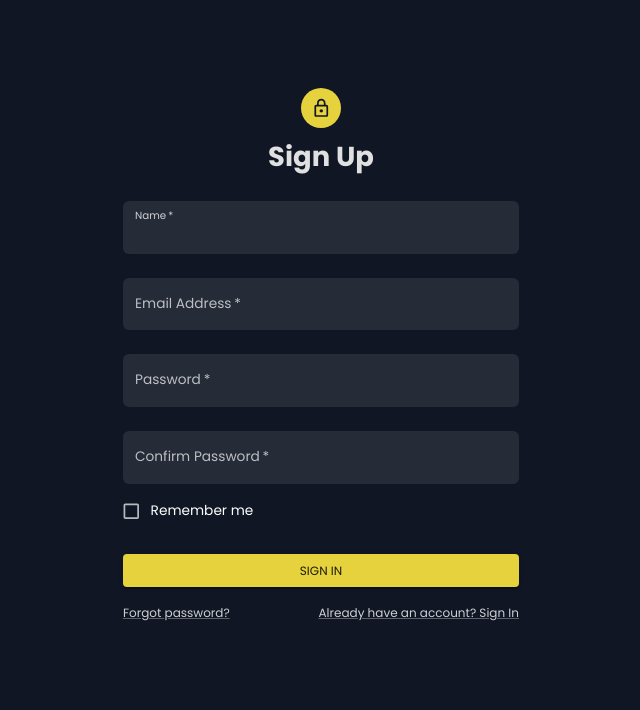
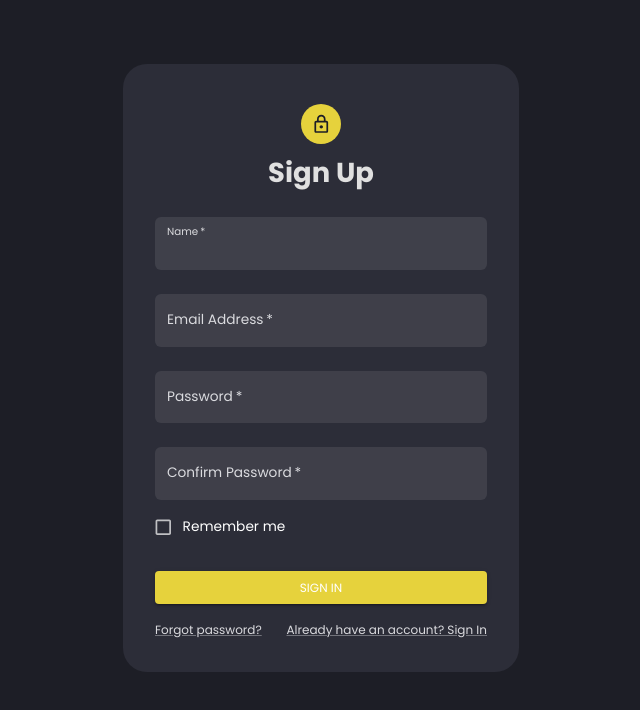
Before and after one commit to PaizCollin/beehive-webapp, a React (Create React App) app in the folder frontend/: page /register in a window 1280 px wide. Shown: the top 710 px of the page, without its empty margins (319-959 px from the left). Built offline with nearby package versions, Linux system fonts and the light colour scheme.

Commit message:
Adds transitions
Adds transitions between sign in and sign up pages

```diff
--- a/frontend/src/pages/Login.jsx
+++ b/frontend/src/pages/Login.jsx
@@ -18,10 +18,17 @@ import Typography from "@mui/material/Typography";
 import Container from "@mui/material/Container";
 import { useTheme, ThemeProvider } from "@mui/material/styles";
 import { tokens } from "../theme.js";
+import { Fade, Grow } from "@mui/material";
 
 const Login = () => {
   const theme = useTheme();
   const colors = tokens(theme.palette.mode);
+
+  const [trans, setTrans] = useState(true);
+
+  const handleTrans = () => {
+    setTrans((prev) => !prev);
+  };
 
   const [formData, setFormData] = useState({
     email: "",
@@ -74,6 +81,7 @@ const Login = () => {
   return (
     <>
       <ThemeProvider theme={theme}>
+        <Grow in={trans}>
           <Container component="main" maxWidth="xs">
             <CssBaseline />
             <Grid
@@ -88,11 +96,9 @@ const Login = () => {
                   display: "flex",
                   flexDirection: "column",
                   alignItems: "center",
-
-                // position: "absolute",
-                // left: "50%",
-                // top: "40%",
-                // transform: "translate(-50%, -50%)",
+                  bgcolor: "primary.dark",
+                  p: 4,
+                  borderRadius: `24px`,
                 }}
               >
                 <Avatar sx={{ m: 1, bgcolor: "secondary.main" }}>
@@ -119,6 +125,9 @@ const Login = () => {
                     autoFocus
                     onChange={onChange}
                     variant={"filled"}
+                    InputLabelProps={{
+                      style: { color: colors.primary[100] },
+                    }}
                   />
                   <TextField
                     margin="normal"
@@ -132,6 +141,9 @@ const Login = () => {
                     value={password}
                     onChange={onChange}
                     variant={"filled"}
+                    InputLabelProps={{
+                      style: { color: colors.primary[100] },
+                    }}
                   />
                   <FormControlLabel
                     control={<Checkbox value="remember" color="primary" />}
@@ -147,12 +159,22 @@ const Login = () => {
                   </Button>
                   <Grid container>
                     <Grid item xs>
-                    <Link href="#" variant="body2">
+                      <Link
+                        href="#"
+                        variant="body2"
+                        color={"primary.light"}
+                        onClick={handleTrans}
+                      >
                         Forgot password?
                       </Link>
                     </Grid>
                     <Grid item>
-                    <Link href="/register" variant="body2">
+                      <Link
+                        href="/register"
+                        variant="body2"
+                        color={"primary.light"}
+                        onClick={handleTrans}
+                      >
                         {"Don't have an account? Sign Up"}
                       </Link>
                     </Grid>
@@ -161,6 +183,7 @@ const Login = () => {
               </Box>
             </Grid>
           </Container>
+        </Grow>
       </ThemeProvider>
     </>
   );
--- a/frontend/src/pages/Register.jsx
+++ b/frontend/src/pages/Register.jsx
@@ -19,11 +19,18 @@ import { useTheme, ThemeProvider } from "@mui/material/styles";
 import { tokens } from "../theme.js";
 import { ToastContainer, toast } from "react-toastify";
 import "react-toastify/dist/ReactToastify.css";
+import { Fade, Grow } from "@mui/material";
 
 const Register = () => {
   // mui themes
   const theme = useTheme();
   const colors = tokens(theme.palette.mode);
+
+  const [trans, setTrans] = useState(true);
+
+  const handleTrans = () => {
+    setTrans((prev) => !prev);
+  };
 
   // form data state
   const [formData, setFormData] = useState({
@@ -53,6 +60,7 @@ const Register = () => {
     }
 
     if (isSuccess || user) {
+      handleTrans();
       navigate("/");
     }
 
@@ -94,6 +102,7 @@ const Register = () => {
   return (
     <>
       <ThemeProvider theme={theme}>
+        <Grow in={trans}>
           <Container component="main" maxWidth="xs">
             <CssBaseline />
             <Grid
@@ -109,6 +118,9 @@ const Register = () => {
                   display: "flex",
                   flexDirection: "column",
                   alignItems: "center",
+                  bgcolor: "primary.dark",
+                  p: 4,
+                  borderRadius: `24px`,
                 }}
               >
                 <Avatar sx={{ m: 1, bgcolor: "secondary.main" }}>
@@ -136,6 +148,9 @@ const Register = () => {
                     onChange={onChange}
                     autoFocus
                     variant={"filled"}
+                    InputLabelProps={{
+                      style: { color: colors.primary[100] },
+                    }}
                   />
                   <TextField
                     margin="normal"
@@ -148,6 +163,9 @@ const Register = () => {
                     value={email}
                     onChange={onChange}
                     variant={"filled"}
+                    InputLabelProps={{
+                      style: { color: colors.primary[100] },
+                    }}
                   />
                   <TextField
                     margin="normal"
@@ -161,6 +179,9 @@ const Register = () => {
                     value={password}
                     onChange={onChange}
                     variant={"filled"}
+                    InputLabelProps={{
+                      style: { color: colors.primary[100] },
+                    }}
                   />
                   <TextField
                     margin="normal"
@@ -174,6 +195,9 @@ const Register = () => {
                     value={password2}
                     onChange={onChange}
                     variant={"filled"}
+                    InputLabelProps={{
+                      style: { color: colors.primary[100] },
+                    }}
                   />
                   <FormControlLabel
                     control={<Checkbox value="remember" color="primary" />}
@@ -189,12 +213,22 @@ const Register = () => {
                   </Button>
                   <Grid container>
                     <Grid item xs>
-                    <Link href="#" variant="body2">
+                      <Link
+                        href="#"
+                        variant="body2"
+                        color={"primary.light"}
+                        onClick={handleTrans}
+                      >
                         Forgot password?
                       </Link>
                     </Grid>
                     <Grid item>
-                    <Link href="/login" variant="body2">
+                      <Link
+                        href="/login"
+                        variant="body2"
+                        color={"primary.light"}
+                        onClick={handleTrans}
+                      >
                         {"Already have an account? Sign In"}
                       </Link>
                     </Grid>
@@ -203,6 +237,7 @@ const Register = () => {
               </Box>
             </Grid>
           </Container>
+        </Grow>
       </ThemeProvider>
     </>
   );
--- a/frontend/src/theme.js
+++ b/frontend/src/theme.js
@@ -5,6 +5,17 @@ import { createTheme } from "@mui/material/styles";
 export const tokens = (mode) => ({
   ...(mode === "dark"
     ? {
+        indigo: {
+          100: "#dbdbdf",
+          200: "#b6b7bf",
+          300: "#92939e",
+          400: "#6d6f7e",
+          500: "#494b5e",
+          600: "#3a3c4b",
+          700: "#2c2d38",
+          800: "#1d1e26",
+          900: "#0f0f13",
+        },
         grey: {
           100: "#e0e0e0",
           200: "#c2c2c2",
@@ -17,15 +28,15 @@ export const tokens = (mode) => ({
           900: "#141414",
         },
         primary: {
-          100: "#d0d1d5",
-          200: "#a1a4ab",
-          300: "#727681",
-          400: "#1F2A40",
-          500: "#141b2d",
-          600: "#101624",
-          700: "#0c101b",
-          800: "#080b12",
-          900: "#040509",
+          100: "#dbdbdf",
+          200: "#b6b7bf",
+          300: "#92939e",
+          400: "#6d6f7e",
+          500: "#494b5e",
+          600: "#3a3c4b",
+          700: "#2c2d38",
+          800: "#1d1e26",
+          900: "#0f0f13",
         },
         yellowAccent: {
           100: "#faf6d8",
@@ -63,15 +74,15 @@ export const tokens = (mode) => ({
           900: "#e0e0e0",
         },
         primary: {
-          100: "#040509",
-          200: "#080b12",
-          300: "#0c101b",
-          400: "#f2f0f0",
-          500: "#141b2d",
-          600: "#1F2A40",
-          700: "#727681",
-          800: "#a1a4ab",
-          900: "#d0d1d5",
+          100: "#0f0f13",
+          200: "#1d1e26",
+          300: "#2c2d38",
+          400: "#3a3c4b",
+          500: "#494b5e",
+          600: "#6d6f7e",
+          700: "#92939e",
+          800: "#b6b7bf",
+          900: "#dbdbdf",
         },
         yellowAccent: {
           100: "#2e2a0c",
@@ -108,7 +119,9 @@ export const themeSettings = (mode) => {
       ...(mode === "dark"
         ? {
             primary: {
-              main: colors.primary[100],
+              main: colors.primary[500],
+              light: colors.primary[100],
+              dark: colors.primary[700],
             },
             secondary: {
               main: colors.yellowAccent[500],
@@ -119,12 +132,14 @@ export const themeSettings = (mode) => {
               light: colors.grey[100],
             },
             background: {
-              default: colors.primary[600],
+              default: colors.primary[800],
             },
           }
         : {
             primary: {
-              main: colors.primary[100],
+              main: colors.primary[500],
+              light: colors.primary[100],
+              dark: colors.primary[900],
             },
             secondary: {
               main: colors.yellowAccent[500],
@@ -135,9 +150,39 @@ export const themeSettings = (mode) => {
               light: colors.grey[100],
             },
             background: {
-              default: "#fcfcfc",
+              default: "#fafafa",
             },
           }),
+    },
+    link: {
+      fontFamily: ["Poppins", "sans-serif"].join(","),
+      fontSize: 12,
+      h1: {
+        fontFamily: ["Poppins", "sans-serif"].join(","),
+        fontSize: 40,
+        fontWeight: 600,
+      },
+      h2: {
+        fontFamily: ["Poppins", "sans-serif"].join(","),
+        fontSize: 32,
+        fontWeight: 500,
+      },
+      h3: {
+        fontFamily: ["Poppins", "sans-serif"].join(","),
+        fontSize: 24,
+      },
+      h4: {
+        fontFamily: ["Poppins", "sans-serif"].join(","),
+        fontSize: 20,
+      },
+      h5: {
+        fontFamily: ["Poppins", "sans-serif"].join(","),
+        fontSize: 16,
+      },
+      h6: {
+        fontFamily: ["Poppins", "sans-serif"].join(","),
+        fontSize: 14,
+      },
     },
     typography: {
       fontFamily: ["Poppins", "sans-serif"].join(","),
@@ -188,8 +233,38 @@ export const themeSettings = (mode) => {
           },
           root: {
             borderRadius: `6px`,
+            "& .MuiFilledInput-input": {
+              backgroundColor: "primary.main",
+              border: "transparent",
+            },
           },
         },
+      },
+    },
+    transitions: {
+      duration: {
+        shortest: 150,
+        shorter: 200,
+        short: 250,
+        // most basic recommended timing
+        standard: 300,
+        // this is to be used in complex animations
+        complex: 375,
+        // recommended when something is entering screen
+        enteringScreen: 225,
+        // recommended when something is leaving screen
+        leavingScreen: 195,
+      },
+      easing: {
+        // This is the most common easing curve.
+        easeInOut: "cubic-bezier(0.4, 0, 0.2, 1)",
+        // Objects enter the screen at full velocity from off-screen and
+        // slowly decelerate to a resting point.
+        easeOut: "cubic-bezier(0.0, 0, 0.2, 1)",
+        // Objects leave the screen at full velocity. They do not decelerate when off-screen.
+        easeIn: "cubic-bezier(0.4, 0, 1, 1)",
+        // The sharp curve is used by objects that may return to the screen at any time.
+        sharp: "cubic-bezier(0.4, 0, 0.6, 1)",
       },
     },
   };
```
Lines whose indentation alone changed are shown as unchanged.
